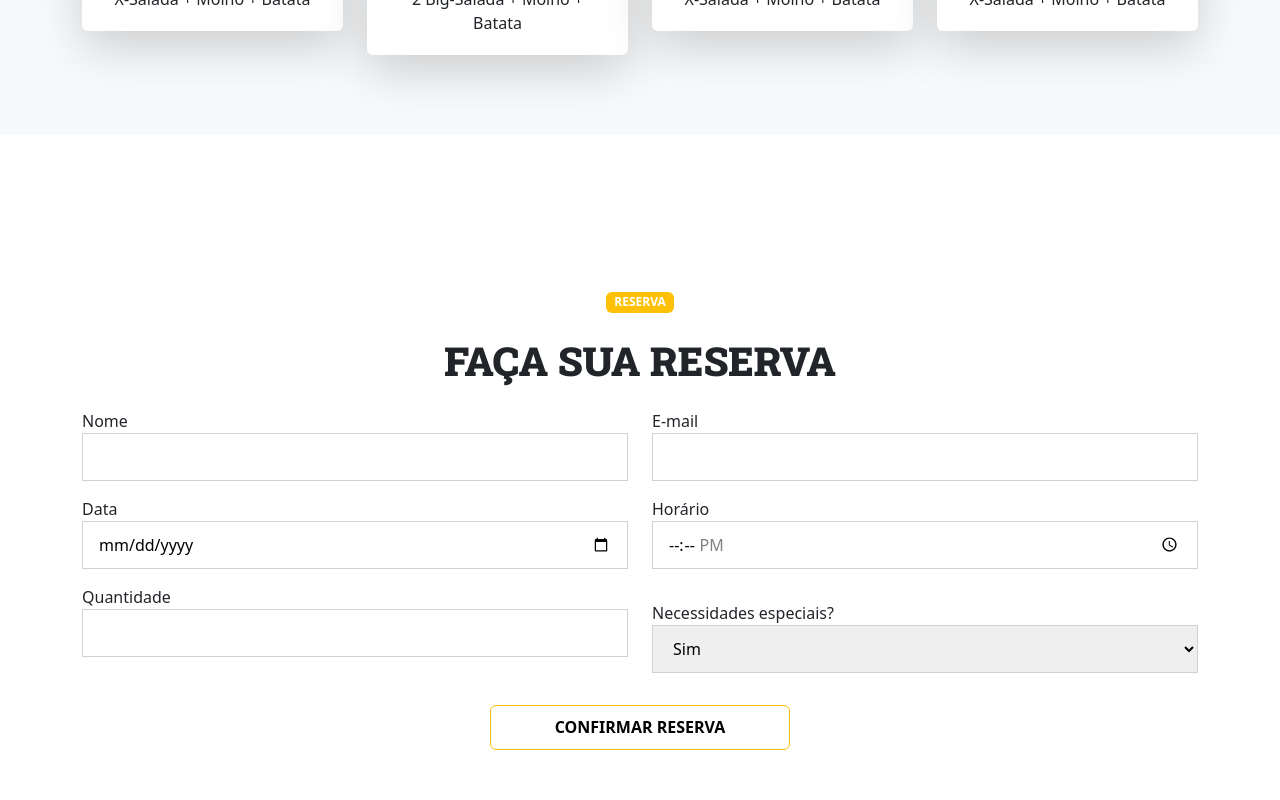
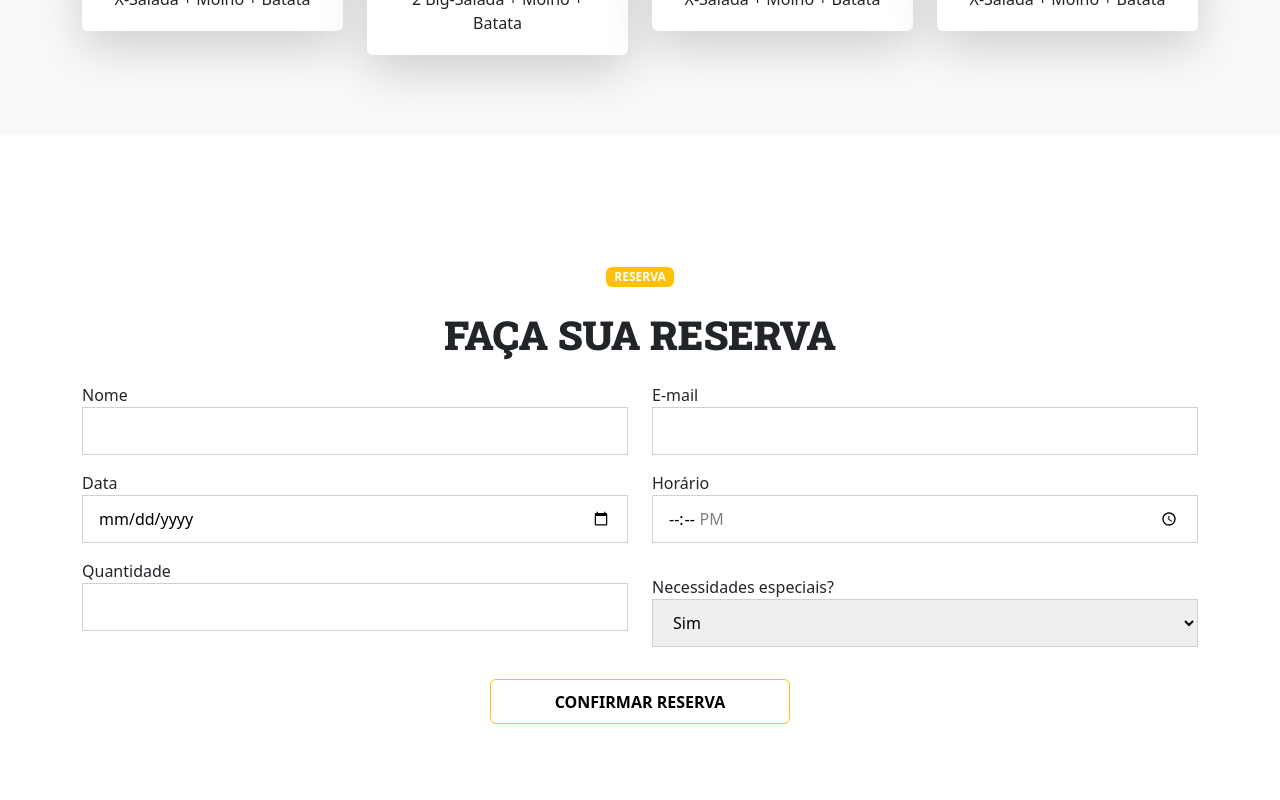
Before and after one commit to tsgomes9/Burguer-Show, a React (Create React App) app: page / in a window 1280 px wide. Shown: the part 2060-2860 px from the top of the page. Built offline with nearby package versions, Linux system fonts and the light colour scheme.

Commit message:
Ajustes na sessão de Reservas /2

```diff
--- a/src/components/SessionReservation/style/SessionReservation.css
+++ b/src/components/SessionReservation/style/SessionReservation.css
@@ -1,5 +1,5 @@
 .session-reservation-area {
-  padding: 12% 0 12%;
+  padding: 8rem 0 8rem;
 }
 
 input,
--- a/src/components/SessionReservation/style/SessionReservation.scss
+++ b/src/components/SessionReservation/style/SessionReservation.scss
@@ -1,5 +1,5 @@
 .session-reservation-area {
-  padding: 12% 0 12%;
+  padding: 8rem 0 8rem;
 }
 
 input,
```
Also changed, not shown: 1 other file (tests, documents, lock files or other folders).
